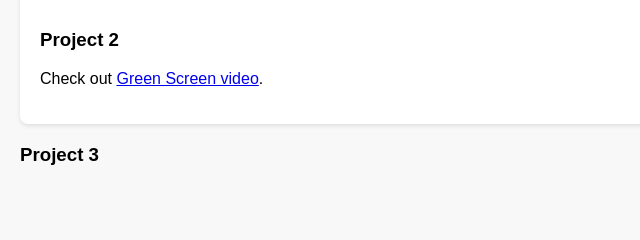
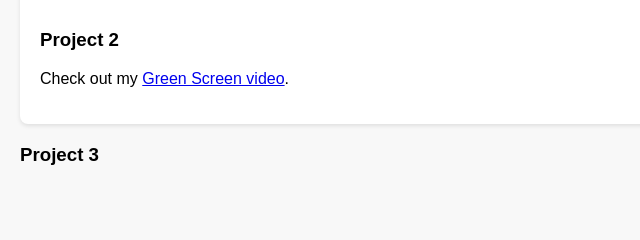
Before and after one commit to avalde38/PROJECT4_AlejandroValdez, a plain HTML site: page index.html in a window 1280 px wide. Shown: the part 544-784 px from the top of the page, 0-640 px from the left. Drawn offline with Linux system fonts and the light colour scheme.

Commit message:
Update index.html

```diff
--- a/index.html
+++ b/index.html
@@ -76,7 +76,7 @@
         </div>
         <div class="project">
             <h3>Project 2</h3>
-            <p>Check out <a href="https://youtu.be/4L6UTfa5xKQ">Green Screen video</a>.</p>
+            <p>Check out my <a href="https://youtu.be/4L6UTfa5xKQ">Green Screen video</a>.</p>
         </div>
         <h3>Project 3</h3>
         <!-- Add more projects as needed -->
```
